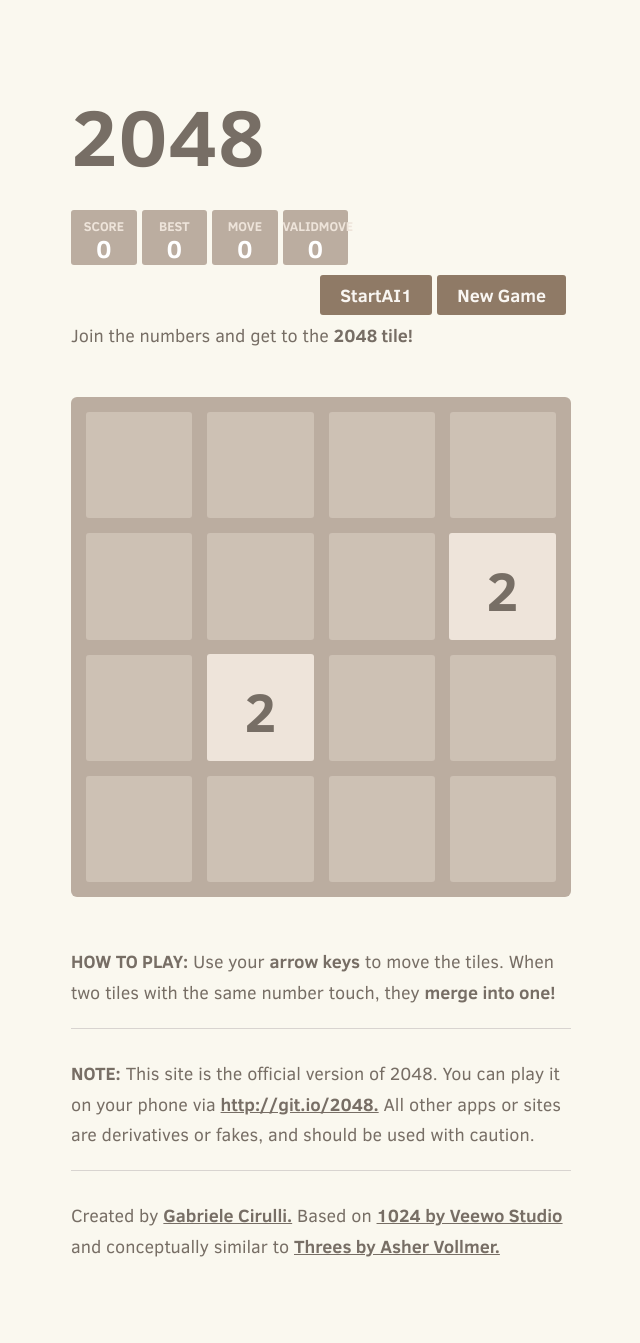
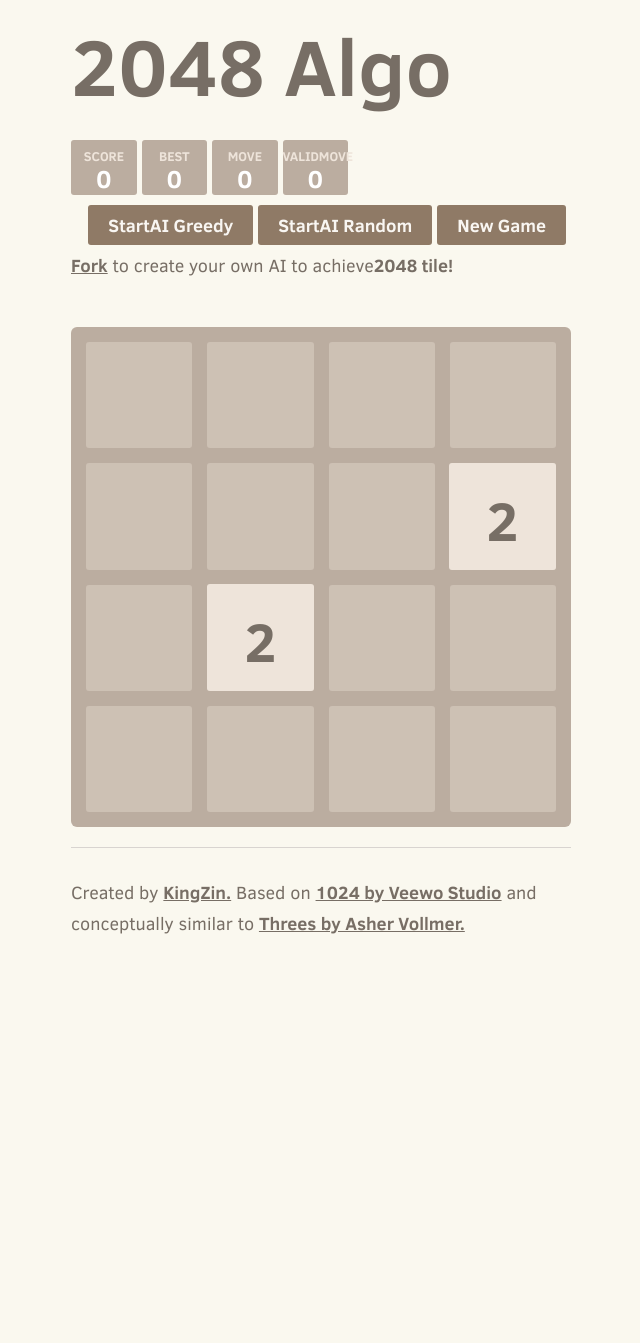
Before and after one commit to zinking/zinking.github.com, a Jekyll site: the page 2048.html, which Jekyll copies as it is, in a window 1280 px wide. Shown: the whole page, without its empty margins (319-959 px from the left). Built offline with Jekyll 4.4.1, drawn with Linux system fonts in a browser that asks for light colours; Markdown is read by kramdown in place of the engine named in the settings; after the commit the page ends 949 px from its top, so only the background shows below that; some of the changed lines change nothing that is shown.

Commit message:
modified:   2048.html 	modified:   js/game_ai.js 	modified:   style/main.css

```diff
--- a/2048.html
+++ b/2048.html
@@ -2,7 +2,7 @@
 <html>
 <head>
   <meta charset="utf-8">
-  <title>2048</title>
+  <title>2048 Algorithm</title>
 
   <link href="style/main.css" rel="stylesheet" type="text/css">
   <link rel="shortcut icon" href="favicon.ico">
@@ -16,14 +16,8 @@
 <body>
   <div class="container">
     <div class="heading">
-      <h1 class="title">2048</h1>
-      <!--<div class="scores-containers">
-        <div id="score" class="score-container">0</div>
-        <div id="best" class="score-container">0</div>
-        <div id="move" class="score-container">0</div>
-        <div id="move2" class="score-container">0</div>
-      </div>-->
-    </div>
+      <h1 class="title">2048 Algo</h1>
+      </div>
     <p>
       <div class="scores-containers">
         <div id="score" class="score-container">0</div>
@@ -36,11 +30,12 @@
 
     <p>
       <a class="restart-button">New Game</a>
-      <a class="restart-button" onclick="ai.begin()">StartAI1</a>
+      <a class="restart-button" onclick="ai.begin()">StartAI Random</a>
+      <a class="restart-button" onclick="ai.begin_ai2()">StartAI Greedy</a>
     </p>
 
     <div class="above-game">
-      <p class="game-intro">Join the numbers and get to the <strong>2048 tile!</strong></p>
+      <p class="game-intro"><a href="https://github.com/zinking/2048">Fork</a> to create your own AI to achieve<strong>2048 tile!</strong></p>
     </div>
 
 
@@ -85,16 +80,9 @@
       </div>
     </div>
 
-    <p class="game-explanation">
-      <strong class="important">How to play:</strong> Use your <strong>arrow keys</strong> to move the tiles. When two tiles with the same number touch, they <strong>merge into one!</strong>
-    </p>
     <hr>
     <p>
-    <strong class="important">Note:</strong> This site is the official version of 2048. You can play it on your phone via <a href="http://git.io/2048">http://git.io/2048.</a> All other apps or sites are derivatives or fakes, and should be used with caution.
-    </p>
-    <hr>
-    <p>
-    Created by <a href="http://gabrielecirulli.com" target="_blank">Gabriele Cirulli.</a> Based on <a href="https://itunes.apple.com/us/app/1024!/id823499224" target="_blank">1024 by Veewo Studio</a> and conceptually similar to <a href="http://asherv.com/threes/" target="_blank">Threes by Asher Vollmer.</a>
+    Created by <a href="http://zinking.github.io" target="_blank">KingZin.</a> Based on <a href="https://itunes.apple.com/us/app/1024!/id823499224" target="_blank">1024 by Veewo Studio</a> and conceptually similar to <a href="http://asherv.com/threes/" target="_blank">Threes by Asher Vollmer.</a>
     </p>
   </div>
 
--- a/js/game_ai.js
+++ b/js/game_ai.js
@@ -5,10 +5,129 @@
     var random_move = function(){
 	var value = Math.floor( Math.random() * 10 ) % 4
 	self.gm.move(value)
+	if( self.gm.over ) self.stop()
     }
 
+    var moveTile2Cell = function(grid,tile,cell){
+	grid.cells[tile.x][tile.y] = null;
+	grid.cells[cell.x][cell.y] = tile;
+	tile.updatePosition(cell);
+    }
+
+
+    var apply_move = function( direction ){
+	var gridser = self.gm.grid.serialize()
+	var grid = new Grid( self.gm.size , gridser.cells  )
+	if ( self.gm.isGameTerminated() ) return grid
+
+	var cell, tile;
+	var vector = self.gm.getVector( direction );
+	var traversals = self.gm.buildTraversals( vector );
+
+	grid.eachCell( function( x,y,tile){
+	    if( tile ){
+		tile.mergedFrom = null;
+		tile.savePosition();
+	    }
+        });
+
+	traversals.x.forEach( function(x){
+	    traversals.y.forEach( function(y){
+		cell = { x:x, y:y };
+		tile = grid.cellContent(cell);
+		if( tile ){
+		    var positions = self.gm.findFarthestPosition(cell,vector);
+		    var next      = grid.cellContent(positions.next)
+
+		    if( next && next.value === tile.value &&  !next.mergedFrom ){
+			var merged = new Tile(positions.next, tile.value*2);
+			merged.mergedFrom = [tile,next];
+			grid.insertTile(merged);
+			grid.removeTile(tile);
+
+			tile.updatePosition(positions.next);
+		    }
+		    else{
+			moveTile2Cell( grid, tile, positions.farthest );
+		    }
+		}
+            });
+        });
+
+	return grid;
+    }
+
+    var score_grid = function( grid ,d ){
+	var cell_count = 0;
+	var tile_match = 0;
+	var tile;
+	var cell;
+	for( var x=0; x<grid.size; x++ ){
+	    for( var y=0; y<grid.size; y++ ){
+		cell = {x:x,y:y};
+		if( grid.cellAvailable(cell) ) {
+		    cell_count ++;
+		    continue;
+		}
+		tile = grid.cellContent(cell)
+
+		if( tile ){
+		    //for( var direction =0 ; direction < 4; direction++ ){
+			var vector = self.gm.getVector( d );
+			var cell2  = { x:x+vector.x, y:y+vector.y };
+			var other  = grid.cellContent(cell2);
+			if( other && other.value === tile.value ){
+			    tile_match ++;
+			}
+                    //}
+                }
+             }
+        }
+
+	return {c:cell_count,t:tile_match}
+    }
+
+    var greedy_move = function(){
+	//max available matches
+	//max cell available
+	var scores = []
+	for( var d=0; d<4; d++ ){
+	    var fake_grid = apply_move(d)
+	    scores.push( score_grid(fake_grid,d) )
+	}
+
+	var maxd = 0;
+	var max_score = { c:0, t:0 }
+	var min_score = { c:1000, t:1000 }
+
+	for( var d=0; d<4; d++ ){
+	    var s = scores[d];
+	    if( s.t>=max_score.t && s.c >= max_score.c ){
+		max_score = s;
+		maxd = d;
+	    }
+	    if( s.t<=min_score.t && s.c <= min_score.c ){
+		min_score = s;
+	    }
+        }
+
+	if( max_score.t == min_score.t && max_score.c == min_score.c ){
+	    //in case it get stuck
+	    maxd = Math.floor( Math.random() * 10 ) % 4
+	}
+
+	self.gm.move(maxd)
+	if( self.gm.over ) self.stop()
+
+    }
+
+
+
     self.begin = function(){
-        self.timer = setInterval( random_move, 500 )
+        self.timer = setInterval( random_move, 1000 )
+    }
+    self.begin_ai2 = function(){
+        self.timer = setInterval( greedy_move, 100 )
     }
     self.stop  = function(){
 	clearInterval( self.timer )
--- a/style/main.css
+++ b/style/main.css
@@ -8,7 +8,7 @@
   font-size: 18px; }
 
 body {
-  margin: 80px 0; }
+  margin: 10px 0; }
 
 .heading:after {
   content: "";
```
